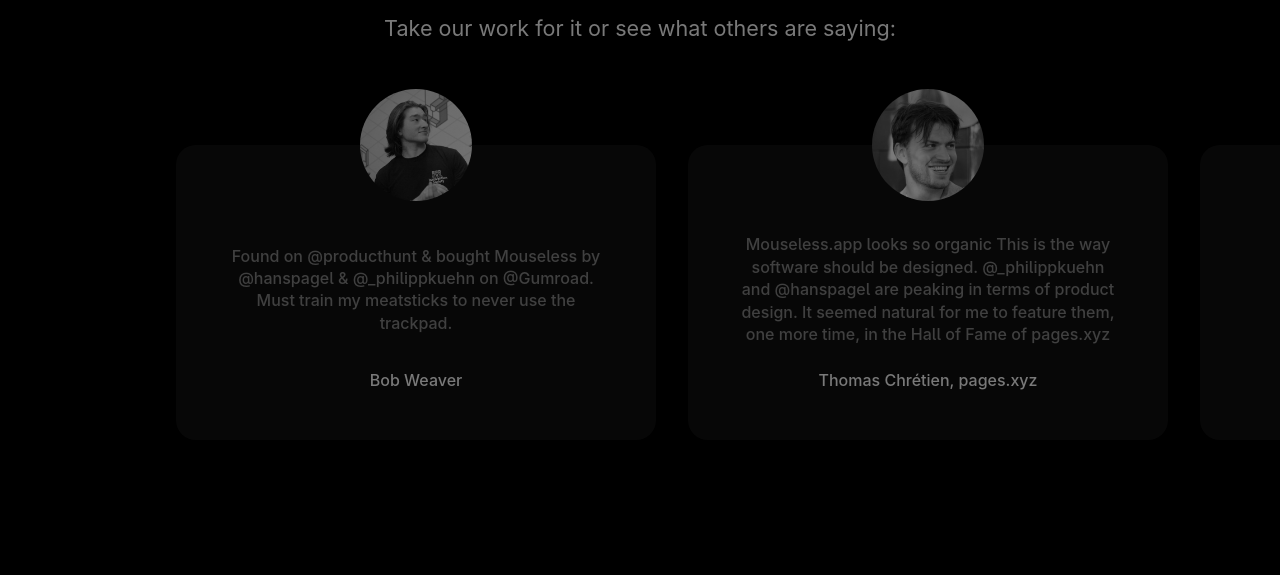
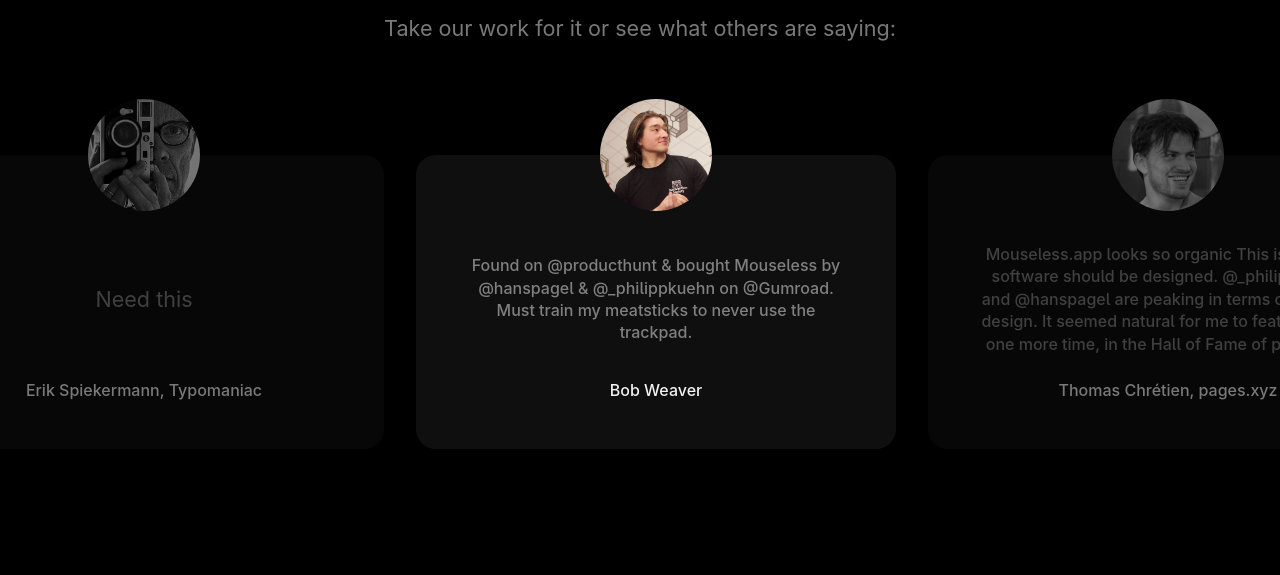
Before and after one commit to chingu-voyages/v17-toucans-team-01, a website: page index.html in a window 1280 px wide. Shown: the part 3601-4176 px from the top of the page. Drawn offline with nearby package versions, Linux system fonts and the light colour scheme; a web font is replaced by a local one.

Commit message:
add glide library for slide functions

```diff
--- a/index.html
+++ b/index.html
@@ -8,6 +8,7 @@
       content="This page is a clone of the mouseless app."
     />
     <link rel="stylesheet" href="css/style.css" />
+    <script src="node_modules/@glidejs/glide/dist/glide.min.js"></script>
     <title>Mouseless</title>
   </head>
   <body>
@@ -553,10 +554,12 @@
                   Take our work for it or see what others are saying:
                 </p>
               </div>
-              <div class="slider is-initialized">
-                <div class="swiper-container swiper-container-horizontal">
-                  <div class="swiper-wrapper">
-                    <div class="testimonials__item swiper-slide">
+
+              <!-- Slider -->
+              <div class="glide">
+                <div class="glide__track" data-glide-el="track">
+                  <ul class="glide__slides">
+                    <li class="glide__slide">
                       <img
                         src="assets/images/temirlannugmanov.jpg"
                         class="testimonials__image"
@@ -568,10 +571,12 @@
                           train my meatsticks to never use the trackpad.
                         </div>
                       </div>
-                      <div class="testimonials__title small">Bob Weaver</div>
-                    </div>
+                      <div class="testimonials__title small">
+                        Bob Weaver
+                      </div>
+                    </li>
 
-                    <div class="testimonials__item swiper-slide">
+                    <li class="glide__slide">
                       <img
                         src="assets/images/thomaschretien.jpg"
                         class="testimonials__image"
@@ -588,9 +593,9 @@
                       <div class="testimonials__title small">
                         Thomas Chrétien, pages.xyz
                       </div>
-                    </div>
+                    </li>
 
-                    <div class="testimonials__item swiper-slide">
+                    <li class="glide__slide">
                       <img
                         src="assets/images/erikspiekermann.jpg"
                         class="testimonials__image"
@@ -603,8 +608,8 @@
                       <div class="testimonials__title small">
                         Erik Spiekermann, Typomaniac
                       </div>
-                    </div>
-                  </div>
+                    </li>
+                  </ul>
                 </div>
               </div>
             </div>
@@ -1223,7 +1228,21 @@
         </section>
       </footer>
     </div>
-
     <script src="js/index.js"></script>
+    <script>
+      const glide = new Glide('.glide', {
+        type: 'carousel',
+        focusAt: 'center',
+        perView: 1,
+        gap: 32,
+        // autoplay: 5000,
+        hoverpause: true,
+        peek: {
+          before: 240,
+          after: 240,
+        },
+      });
+      glide.mount();
+    </script>
   </body>
 </html>
--- a/sass/components/_testimonials.scss
+++ b/sass/components/_testimonials.scss
@@ -13,22 +13,6 @@
     width: 6rem;
     height: auto;
     margin: 1rem 0;
-  }
-
-  &__item {
-    display: flex;
-    flex-direction: column;
-    align-items: center;
-    text-align: center;
-    padding: 0 3rem 3rem;
-    margin: 3rem 1rem 0;
-    width: 30rem;
-    max-width: 100%;
-    background-color: $color-grey-medium;
-    border-radius: 20px;
-    filter: grayscale(100%);
-    opacity: 0.5;
-    transition: opacity 0.2s ease;
   }
 
   &__image {
@@ -47,6 +31,7 @@
     align-items: center;
     justify-content: center;
     margin-bottom: 1.5rem;
+    padding: 0;
   }
 
   &__text {
@@ -57,35 +42,32 @@
   }
 }
 
-.swiper-container {
-  position: relative;
-  margin-left: auto;
-  margin-right: auto;
-  list-style: none;
-  padding: 0;
-  z-index: 1;
+.glide__slides {
   overflow: visible;
+}
 
-  &-horizontal {
-    bottom: 10px;
-    left: 0;
-    width: 100%;
+.glide__track {
+  overflow: visible;
+}
+
+.glide__slide {
+  display: flex;
+  flex-direction: column;
+  align-items: center;
+  text-align: center;
+  padding: 0 3rem 3rem;
+  margin: 3rem 1rem 0;
+  width: 30rem;
+  height: auto;
+  max-width: 100%;
+  background-color: $color-grey-medium;
+  border-radius: 20px;
+  filter: grayscale(100%);
+  opacity: 0.5;
+  transition: opacity 0.2s ease, filter 0.2s ease;
+
+  &--active {
+    filter: none;
+    opacity: 1;
   }
 }
-
-.swiper-wrapper {
-  position: relative;
-  width: 100%;
-  height: 100%;
-  z-index: 1;
-  display: flex;
-  transition-property: transform;
-  // box-sizing: content-box;
-}
-
-.swiper-slide {
-  flex-shrink: 0;
-  height: auto;
-  position: relative;
-  transition-property: transform;
-}
--- a/sass/main.scss
+++ b/sass/main.scss
@@ -1,3 +1,5 @@
+@import 'node_modules/@glidejs/glide/src/assets/sass/glide.core';
+
 @import 'abstracts/mixins';
 @import 'abstracts/variables';
 
```
Also changed, not shown: package.json (+8 -3 lines), .eslintrc.json, css/style.css, 1 other file.
